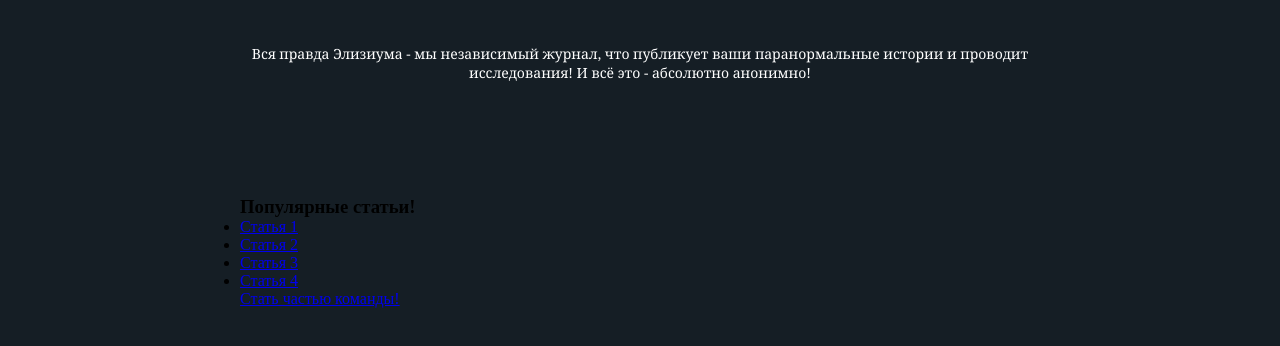
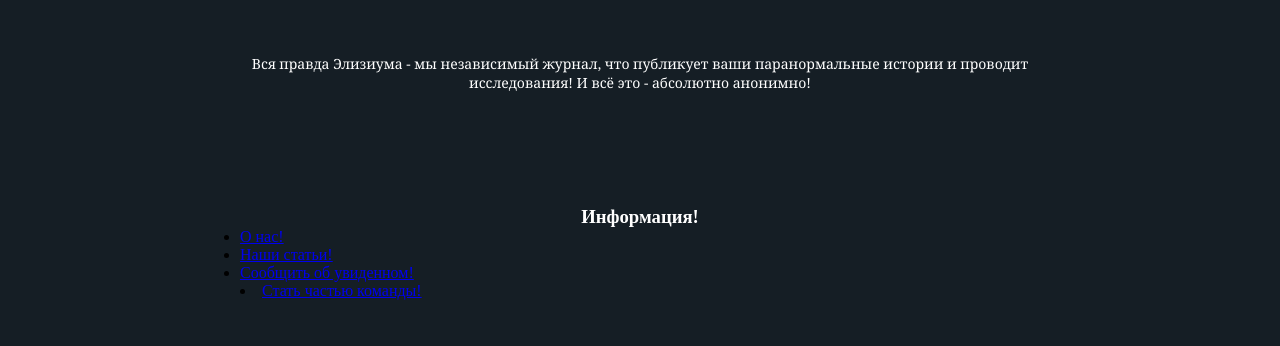
Before and after one commit to 0pervt0r/abc, a plain HTML site: page index.html in a window 1280 px wide. Shown: the part 236-582 px from the top of the page. Drawn offline with Linux system fonts and the light colour scheme.

Commit message:
Update index.html

```diff
--- a/index.html
+++ b/index.html
@@ -1,4 +1,4 @@
-<!DOCTYPE html>
+EWDAzENB W<!DOCTYPE html>
 <link href="style.css" rel="stylesheet" type="text/css" media="screen" />
 <html>
  <head>
@@ -64,15 +64,15 @@
 
          <div id="sidebar">
                 <div id="popular">
-                    <h3>Популярные статьи!</h3>
+                    <h3 align="center" style="color: white;">Информация!</h3>
                     <ul>
-                        <li><a href="pages.html">Статья 1</a></li>
-                        <li><a href="#">Статья 2</a></li>
-                        <li><a href="#">Статья 3</a></li>
-                        <li><a href="#">Статья 4</a></li>
+                        <li><a href="pages.html">О нас!</a></li>
+                        <li><a href="pages.html">Наши статьи!</a></li>
+                        <li><a href="#">Сообщить об увиденном!</a></li>
+                                         </ul>
+                        <li><a href="#">Стать частью команды!</a></li>
 
                     </ul>
-                    <a href="#">Стать частью команды!</a>
                 </div>
 
 
```
